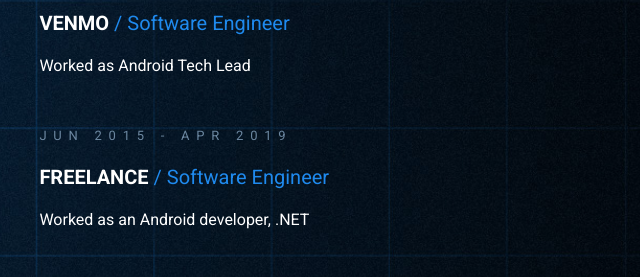
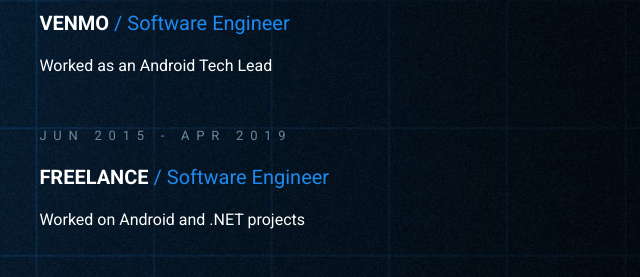
Before and after one commit to flydevs/flydevs-cvs-templates, a website: page docs/cv-german.html in a window 1280 px wide. Shown: the part 445-722 px from the top of the page, 609-1249 px from the left. Drawn offline with Linux system fonts and the light colour scheme.

Commit message:
Update: CV German

```diff
--- a/docs/cv-german.html
+++ b/docs/cv-german.html
@@ -93,13 +93,13 @@
                         <p class="date">APR 2019 - JUN 2021</p>
                         <p class="subtitle">Venmo <span>/ Software Engineer</span>
                         </p>
-                        <p>Worked as Android Tech Lead</p>
+                        <p>Worked as an Android Tech Lead</p>
                     </div>
                     <div class="summary">
                         <p class="date">JUN 2015 - APR 2019</p>
                         <p class="subtitle">Freelance <span>/ Software Engineer</span>
                         </p>
-                        <p>Worked as an Android developer, .NET</p>
+                        <p>Worked on Android and .NET projects</p>
                     </div>
                     <div class="summary">
                         <p class="date">SEP 2016 - JUN 2018</p>
```
Also changed, not shown: src/cv-german.html (+2 -2 lines).
